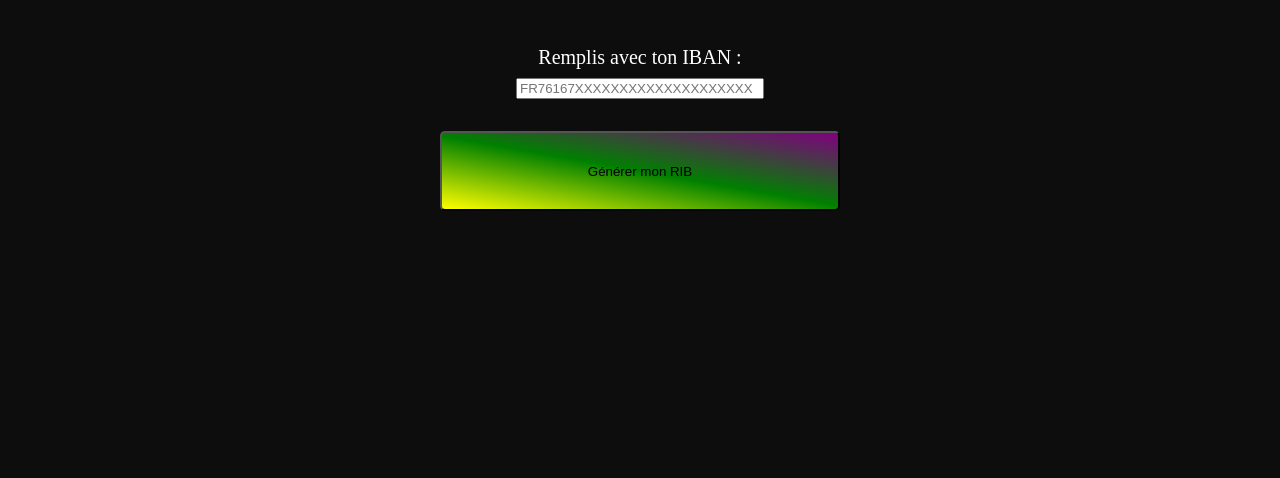
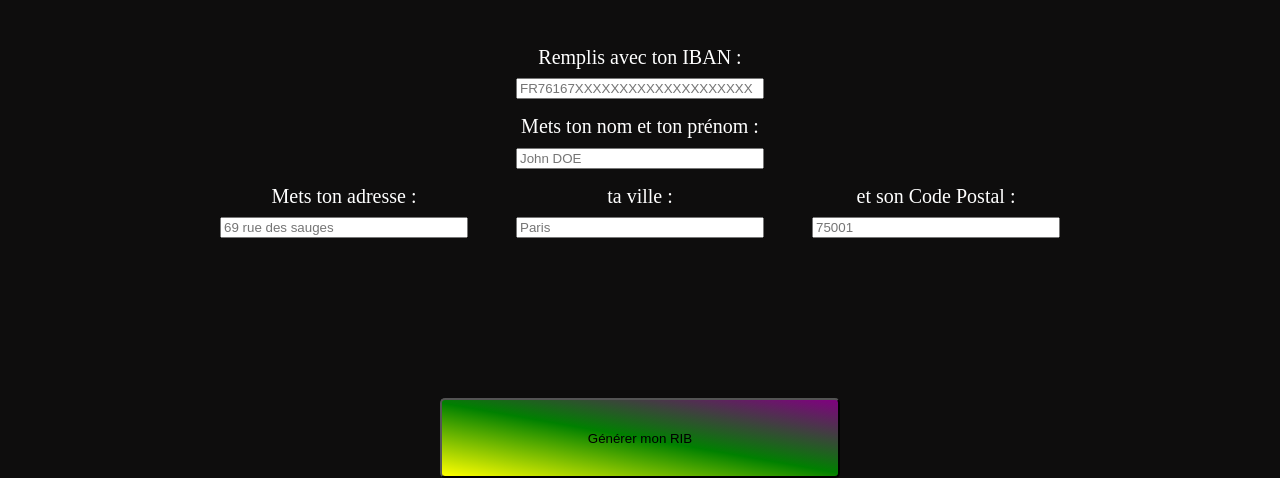
Before and after one commit to Poloin34/ZelfGenerateRib, a plain HTML site: page index.html in a window 1280 px wide. Shown: the part 381-859 px from the top of the page. Before the commit the page ends 800 px from the top, so only its background shows below. Drawn offline with Linux system fonts and the light colour scheme.

Commit message:
Added the inputs required

```diff
--- a/index.html
+++ b/index.html
@@ -25,9 +25,38 @@
 
 	<span>Remplis avec ton IBAN :</span>
 	<div style="padding: 0.2rem"></div>
-	<input type="text" name="IBAN" id="iban" placeholder="FR76167XXXXXXXXXXXXXXXXXXXX" style="width: 15rem">
+	<input type="text" name="iban" id="iban" placeholder="FR76167XXXXXXXXXXXXXXXXXXXX" style="width: 15rem">
 
-	<div style="padding: 1rem"></div>
+	<div style="padding: 0.5rem"></div>
+
+	<span>Mets ton nom et ton prénom :</span>
+	<div style="padding: 0.2rem"></div>
+	<input type="text" name="name" id="name" placeholder="John DOE" style="width: 15rem">
+
+	<div style="padding: 0.5rem"></div>
+
+	<div style="display: flex; justify-content: center; font-size: 20px">
+		<div>
+			<span>Mets ton adresse :</span>
+			<div style="padding: 0.2rem"></div>
+			<input type="text" name="address" id="addressStreet" placeholder="69 rue des sauges" style="width: 15rem">
+		</div>
+		<div style="padding-right: 3rem"></div>
+		<div>
+			<span>ta ville :</span>
+			<div style="padding: 0.2rem"></div>
+			<input type="text" name="city" id="addressCity" placeholder="Paris" style="width: 15rem">
+		</div>
+		<div style="padding-right: 3rem"></div>
+		<div>
+			<span>et son Code Postal :</span>
+			<div style="padding: 0.2rem"></div>
+			<input type="text" pattern="[0-9]{5}" name="zipcode" id="addressZipCode" placeholder="75001" style="width: 15rem">
+		</div>
+
+
+	</div>
+	<div style="padding: 5rem"></div>
 
 	<button style="border-radius: 5px; width: 25rem; height: 5rem; background-image: linear-gradient(10deg, yellow, green, purple);" onclick="GenerateDoc()">Générer mon RIB</button>
 </div>
```
